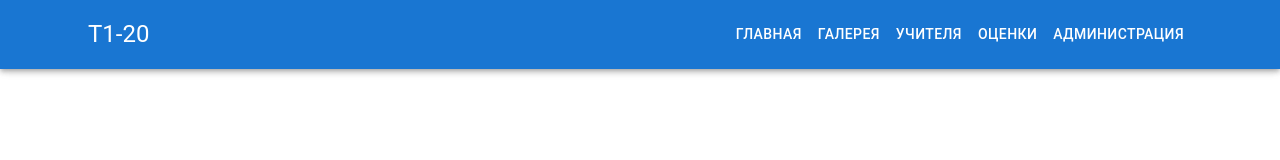
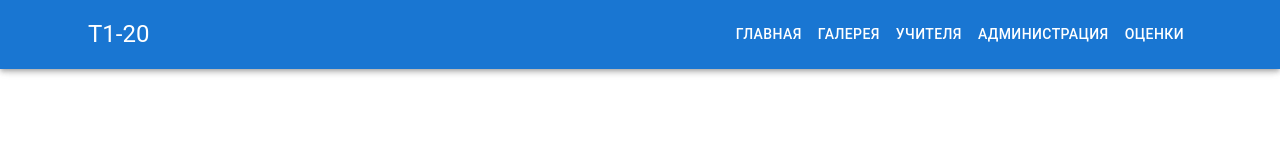
Before and after one commit to Isl0m/groupSite, a Next.js app: page / in a window 1280 px wide. Shown: the top 160 px of the page. Built offline with nearby package versions, Linux system fonts and the light colour scheme.

Commit message:
adding admins page

```diff
--- a/app/components/Header.tsx
+++ b/app/components/Header.tsx
@@ -18,8 +18,8 @@ const pages = [
   ['Главная', '/'],
   ['Галерея', '/gallery'],
   ['Учителя', '/teachers'],
+  ['Администрация', '/admins'],
   ['Оценки', '/rating'],
-  ['Администрация', '/admins'],
 ];
 
 const Header: React.FC = () => {
```
